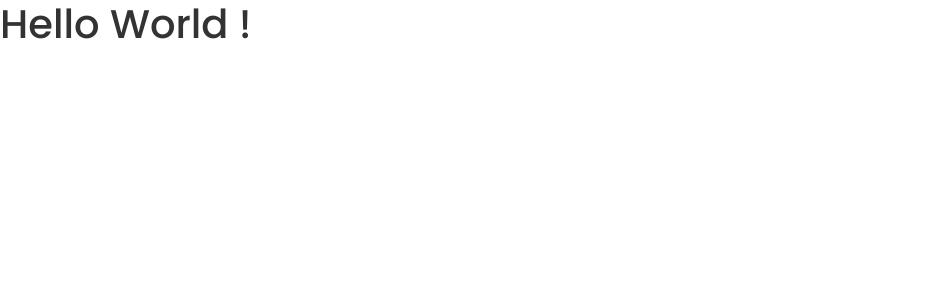
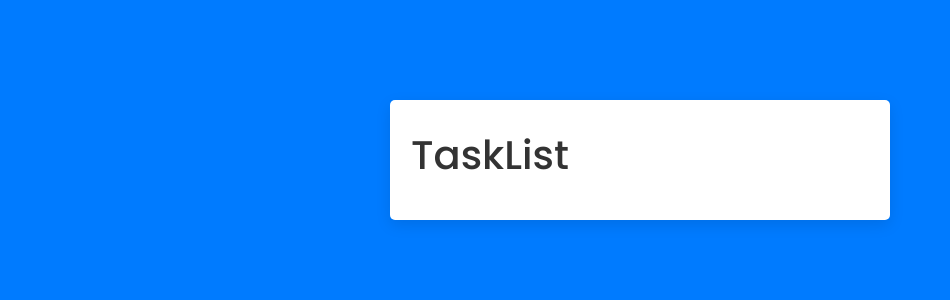
Before and after one commit to Harry8679/Task-Manager-Frontend, a React (Create React App) app: page / in a window 1280 px wide. Shown: the top 300 px of the page, without its empty margins (0-950 px from the left). Built offline with nearby package versions, Linux system fonts and the light colour scheme.

Commit message:
Create all Components

```diff
--- a/src/App.js
+++ b/src/App.js
@@ -1,9 +1,14 @@
 import './App.css';
+import { ToastContainer, toast } from 'react-toastify';
+import 'react-toastify/dist/ReactToastify.css';
+import TaskList from './components/TaskList';
 
 function App() {
   return (
-    <div>
-      <h1>Hello World !</h1>
+    <div className='app'>
+      <div className="task-container">
+        <TaskList />
+      </div>
     </div>
   );
 }
```
